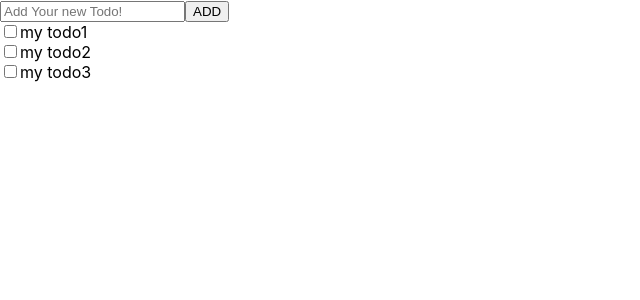
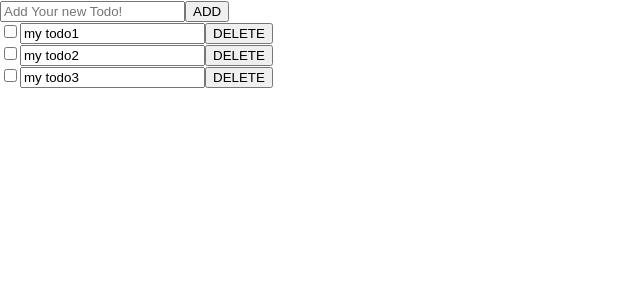
Before and after one commit to DAIN302/mini-todo-dain, a React (Create React App) app in the folder client/: page / in a window 1280 px wide. Shown: the top 300 px of the page, without its empty margins (0-640 px from the left). Built offline with nearby package versions, Linux system fonts and the light colour scheme; the HTML template or start-up script is replaced by a standard one.

Commit message:
study : mini todo

```diff
--- a/client/src/App.js
+++ b/client/src/App.js
@@ -24,17 +24,28 @@ function App() {
   // AddTodo 컴포넌트는 상위 컴포넌트 items 에 접근 불가
   // 상위 컴포넌트 App 은 AddTodo에 접근 가능
   // => App 컴포넌트에 add() 함수를 추가하고 해당 함수를 AddTodo 프로퍼티로 넘겨 AddTodo 이용
+  // todo 추가 함수
   const addItem = (newItem) => {
     newItem.id = todoItems.length + 1; // key를 위한 id 추가.
     newItem.done = false; // done 초기화
 
+    // 스프레드 연산자를 통해서 기존 todo 에 새로운 todo 추가
     setTodoItems([...todoItems, newItem]);
   };
+
+  // todo 삭제 함수
+  const deleteItem = targetItem => {
+    // filter method 로 일치하지 않는 애들만 필터링! -> delete 누른 애들은 사라진당
+    const newTodoItems = todoItems.filter(e => e.id !== targetItem.id)
+    setTodoItems(newTodoItems)
+  }
+
+  // todo 수정 함수
 
   return (
     <div className="App">
       <AddTodo addItem={addItem}/>
-      { todoItems.map(item => <MyTodo key={item.id} item={item} />)}
+      { todoItems.map(item => <MyTodo key={item.id} item={item} deleteItem={deleteItem}/>)}
     </div>
   );
 }
--- a/client/src/components/AddTodo.js
+++ b/client/src/components/AddTodo.js
@@ -5,6 +5,7 @@ export default function AddTodo({addItem}) {
         title : ''
     }) // 사용자 입력을 저장할 객체(아이디는 자동, done은 기본값 false 그래서 title만 입력)
 
+    // 버튼 누르면 추가
     const onButtonClick = () => {
         addItem(todoItem) // add 함수 사용
         setTodoItem({title : ''}) // 아이템 추가 후 초기화
@@ -13,7 +14,10 @@ export default function AddTodo({addItem}) {
   return (
     <div className='AddTodo'>
         <input type='text' placeholder='Add Your new Todo!'
-        onChange={(e) => setTodoItem({title : e.target.value})} value={todoItem.title}/>
+        onChange={(e) => setTodoItem({title : e.target.value})}
+        value={todoItem.title}
+        onKeyDown={(e)=>{if(e.key==='Enter'){onButtonClick()}}}
+        />
         <button onClick={onButtonClick}>ADD</button>
     </div>
   )
--- a/client/src/components/MyTodo.js
+++ b/client/src/components/MyTodo.js
@@ -1,10 +1,44 @@
-import React from 'react'
+import React, { useState } from 'react'
 
-export default function MyTodo({item}) {
+export default function MyTodo({item, deleteItem}) {
+  const [todoItem, setTodoItem] = useState(item)
+  const [readOnly, setReadOnly] = useState(true)
+
+  // 삭제
+  const onDeleteButtonClick = () => deleteItem(todoItem);
+
+  // title 클릭 시 실행될 함수
+  const offReadOnlyMode = () => setReadOnly(false);
+
+  // readOnly : true -> enter key 누르면 readOnly true 로 변경
+  const enterKeyEventHandler = (e) => {
+    if(e.key==='Enter') setReadOnly(true)
+  }
+
+  // todo 수정 함수
+  // 커서가 깜박인다고 수정 가능한 것은 아님, 사용자가 키보드 입력할 때마다 item을 새 값으로 변경해줘야함
+  const editEventHandler = (e) => {
+    const {title, ...rest} = todoItem; // ...rest -> title 외에 나머지
+    setTodoItem({title : e.target.value, ...rest})
+  }
+
+  // checkbox 업데이트
+  const checkboxEventHandler = (e) => {
+    const {done, ...rest} = todoItem;
+    setTodoItem({done : e.target.checked, ...rest})
+  }
+
   return (
     <div className='Todo'>
-        <input type='checkbox' id={`todo${item.id}`} name={`todo${item.id}`} value={`todo${item.id}`} defaultChecked={item.done}/>
-        <label htmlFor={`todo${item.id}`}>{item.title}</label>
+        <input type='checkbox' id={`todo${todoItem.id}`} name={`todo${todoItem.id}`} value={`todo${todoItem.id}`}
+        defaultChecked={todoItem.done}
+        onChange={checkboxEventHandler}
+        />
+        {/* <label htmlFor={`todo${item.id}`}>{item.title}</label> */}
+        <input type='text' value={todoItem.title} readOnly={readOnly} onClick={offReadOnlyMode}
+        onChange={editEventHandler} onKeyDown={enterKeyEventHandler}
+        />
+        <button onClick={onDeleteButtonClick}>DELETE</button>
     </div>
   )
 }
```
